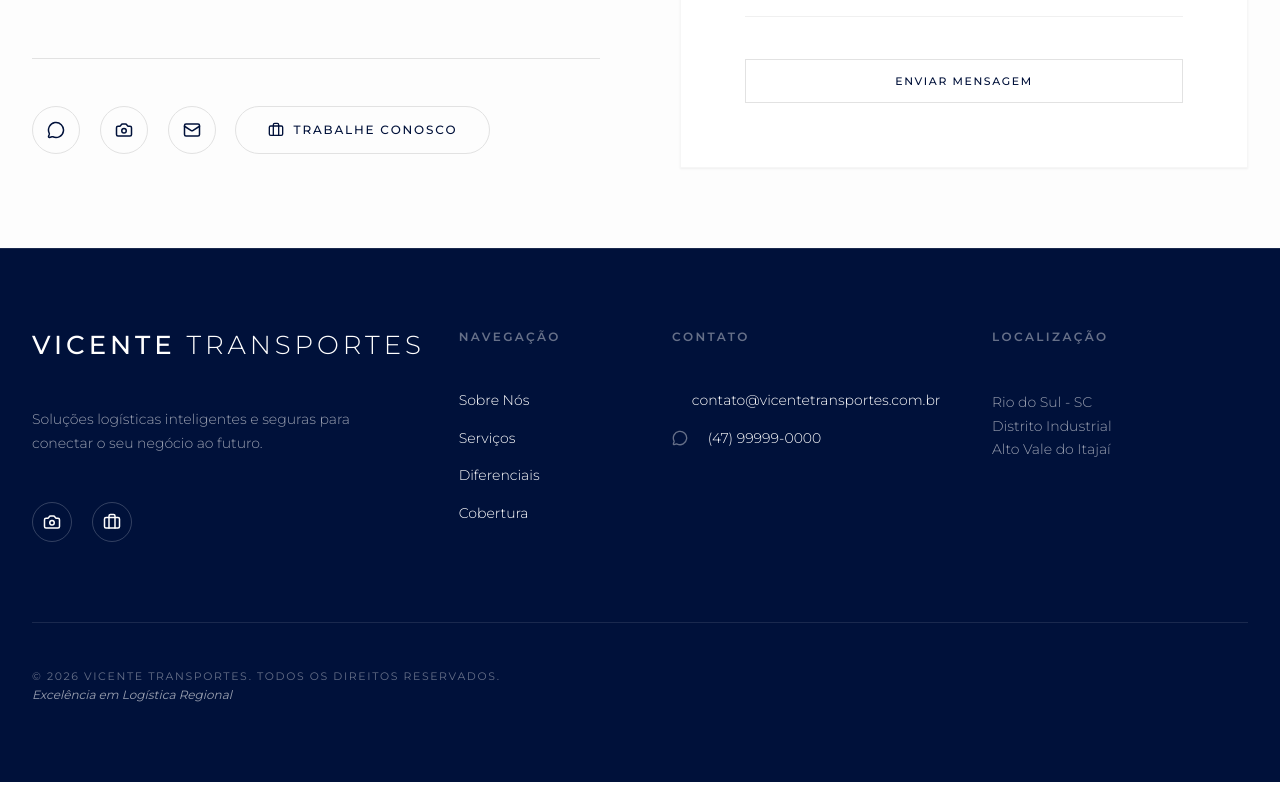
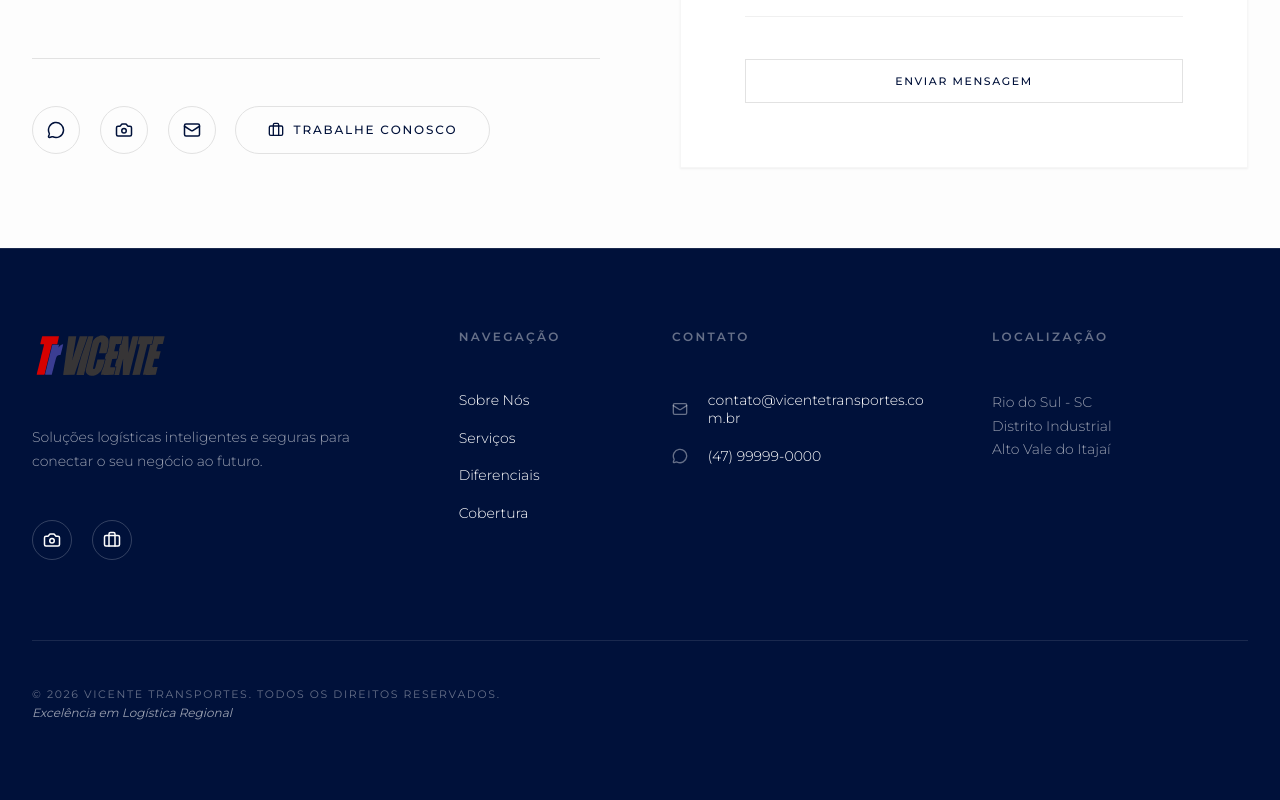
Before and after one commit to gabste8831/Tr-Transportes-Landing-Page, a Next.js app: page / in a window 1280 px wide. Shown: the part 5828-6628 px from the top of the page. Built offline with nearby package versions, Linux system fonts and the light colour scheme.

Commit message:
ajustes para responsividade total do footer

```diff
--- a/src/components/sections/footer/Footer.module.css
+++ b/src/components/sections/footer/Footer.module.css
@@ -7,14 +7,14 @@
 .container {
   max-width: 1280px;
   margin-inline: auto;
-  padding: var(--space-2xl) var(--space-gutter);
+  padding: var(--space-xl) var(--space-gutter);
 }
 
 .grid {
   display: grid;
   grid-template-columns: 1fr;
   gap: var(--space-xl);
-  margin-bottom: var(--space-2xl);
+  margin-bottom: var(--space-xl);
 }
 
 .brandCol {
@@ -24,16 +24,9 @@
 }
 
 .logo {
-  color: #ffffff;
-  font-size: var(--fs-2xl);
-  font-weight: 500;
-  letter-spacing: 0.15em;
-  text-transform: uppercase;
-  white-space: nowrap;
-}
-
-.logoLight {
-  font-weight: 300;
+  height: 50px;
+  width: max-content;
+  display: block;
 }
 
 .brandText {
@@ -57,6 +50,7 @@
   display: flex;
   align-items: center;
   justify-content: center;
+  flex-shrink: 0;
   transition: background 0.2s ease, border-color 0.2s ease;
 }
 
@@ -84,6 +78,7 @@
 
 .linkList a {
   transition: color 0.2s ease;
+  word-break: break-word;
 }
 
 .linkList a:hover {
@@ -98,6 +93,7 @@
 
 .contactIcon {
   color: rgb(255 255 255 / 0.4);
+  flex-shrink: 0;
 }
 
 .address {
@@ -131,9 +127,35 @@
   margin-top: 0.25rem;
 }
 
-@media (min-width: 768px) {
+/* Tablet: brand takes the full width, nav/contact/location pair up
+   into a 2-column grid instead of staying fully stacked. */
+@media (min-width: 640px) {
+  /* .logo {
+    height: 32px;
+  } */
+
+  .grid {
+    grid-template-columns: repeat(2, 1fr);
+  }
+
+  .brandCol {
+    grid-column: 1 / -1;
+  }
+
+  .brandText {
+    max-width: 28rem;
+  }
+}
+
+/* Desktop: original 12-column layout. */
+@media (min-width: 1024px) {
+  .container {
+    padding-block: var(--space-2xl);
+  }
+
   .grid {
     grid-template-columns: repeat(12, 1fr);
+    margin-bottom: var(--space-2xl);
   }
 
   .brandCol {
--- a/src/components/sections/footer/Footer.tsx
+++ b/src/components/sections/footer/Footer.tsx
@@ -6,10 +6,12 @@ export default function Footer() {
     <footer className={styles.footer}>
       <div className={styles.container}>
         <div className={styles.grid}>
-          <div className={`${styles.brandCol}`}>
-            <div className={styles.logo}>
-              VICENTE <span className={styles.logoLight}>TRANSPORTES</span>
-            </div>
+          <div className={styles.brandCol}>
+            <img
+              src="/images/logo_tr.svg"
+              alt="Vicente Transportes"
+              className={styles.logo}
+            />
             <p className={styles.brandText}>
               Soluções logísticas inteligentes e seguras para conectar o seu
               negócio ao futuro.
```
